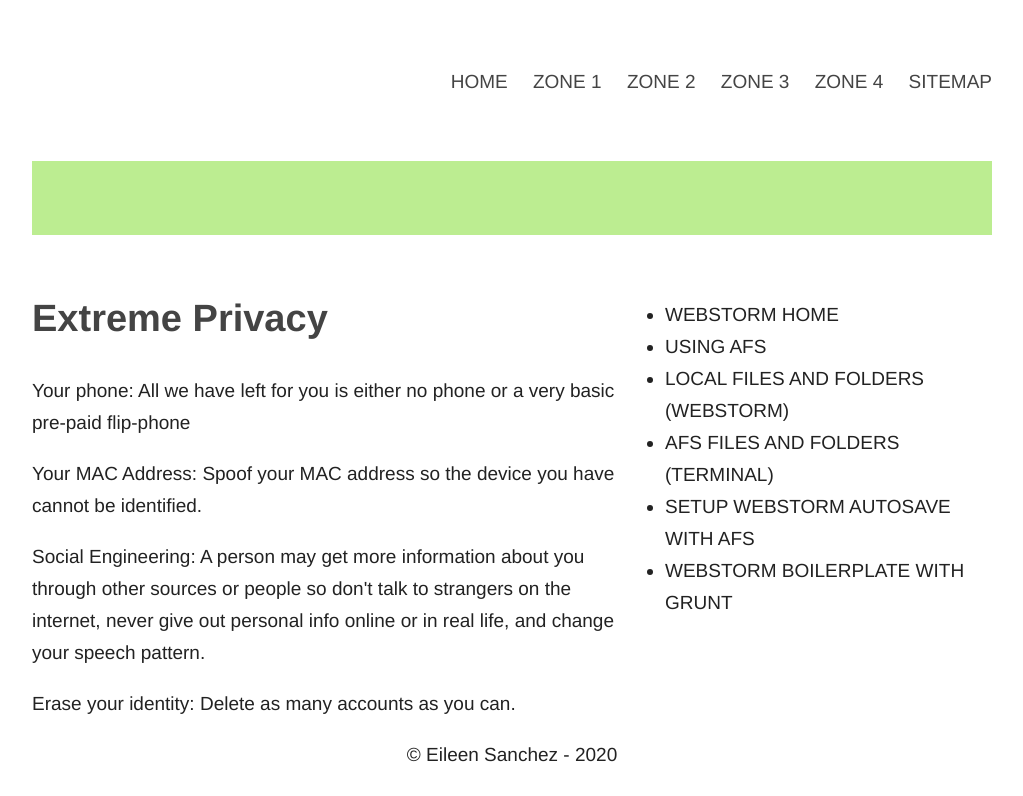
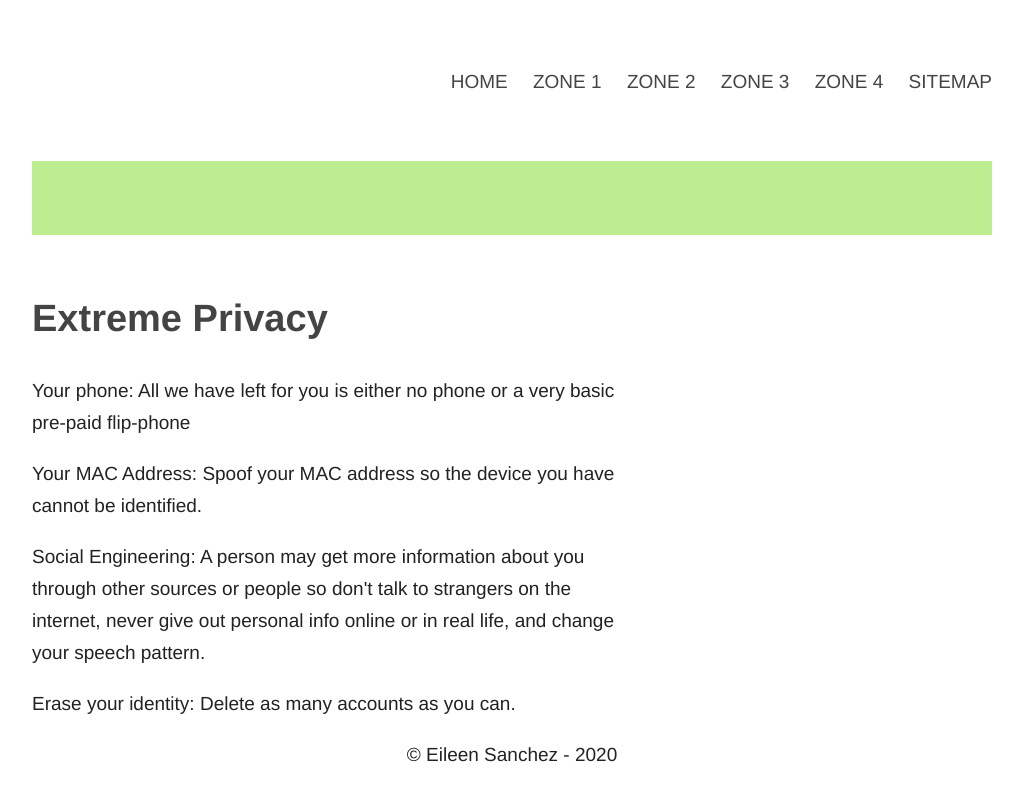
Before and after one commit to eileensanchez01/individual_project_2, a plain HTML site: page zone4/zone4.html in a window 1280 px wide. Shown: the part 142-938 px from the top of the page, without its empty margins (128-1151 px from the left). Drawn offline with nearby package versions, Linux system fonts and the light colour scheme; files whose address does not match are found by name.

Commit message:
Task: Update information in Zone 1

```diff
--- a/zone4/zone4.html
+++ b/zone4/zone4.html
@@ -71,12 +71,7 @@
             <div class="margin_left_right_auto">
                 <nav id="side_nav">
                     <ul>
-                        <li><a href="zone1.html">Webstorm Home</a></li>
-                        <li><a href="afs.html">Using AFS</a></li>
-                        <li><a href="local_files.html">Local Files and Folders (WebStorm)</a></li>
-                        <li><a href="afs_files.html">AFS Files and Folders (Terminal)</a></li>
-                        <li><a href="autosave.html">Setup WebStorm Autosave with AFS</a></li>
-                        <li><a href="boiler.html">WebStorm Boilerplate with Grunt</a></li>
+
                     </ul>
                 </nav>
             </div>
```
